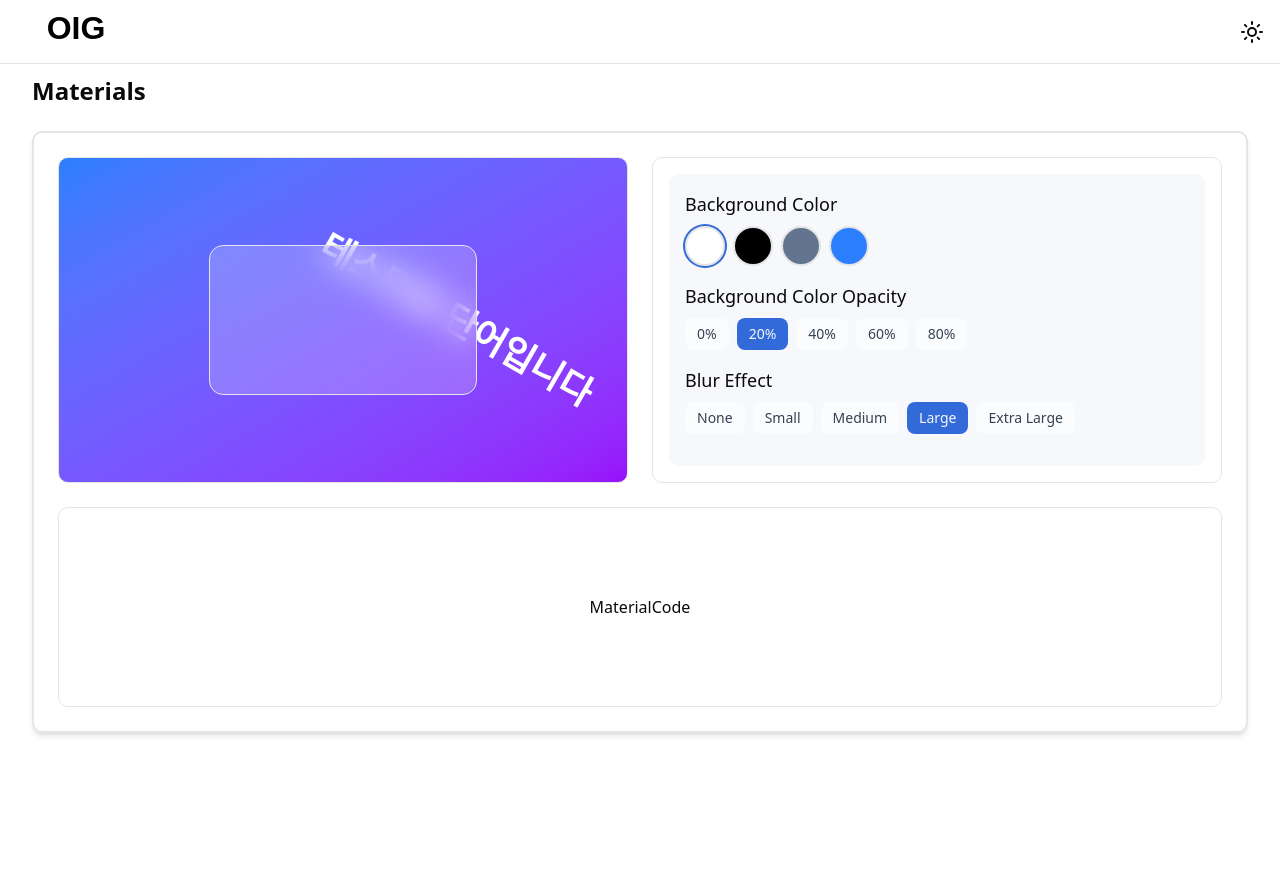
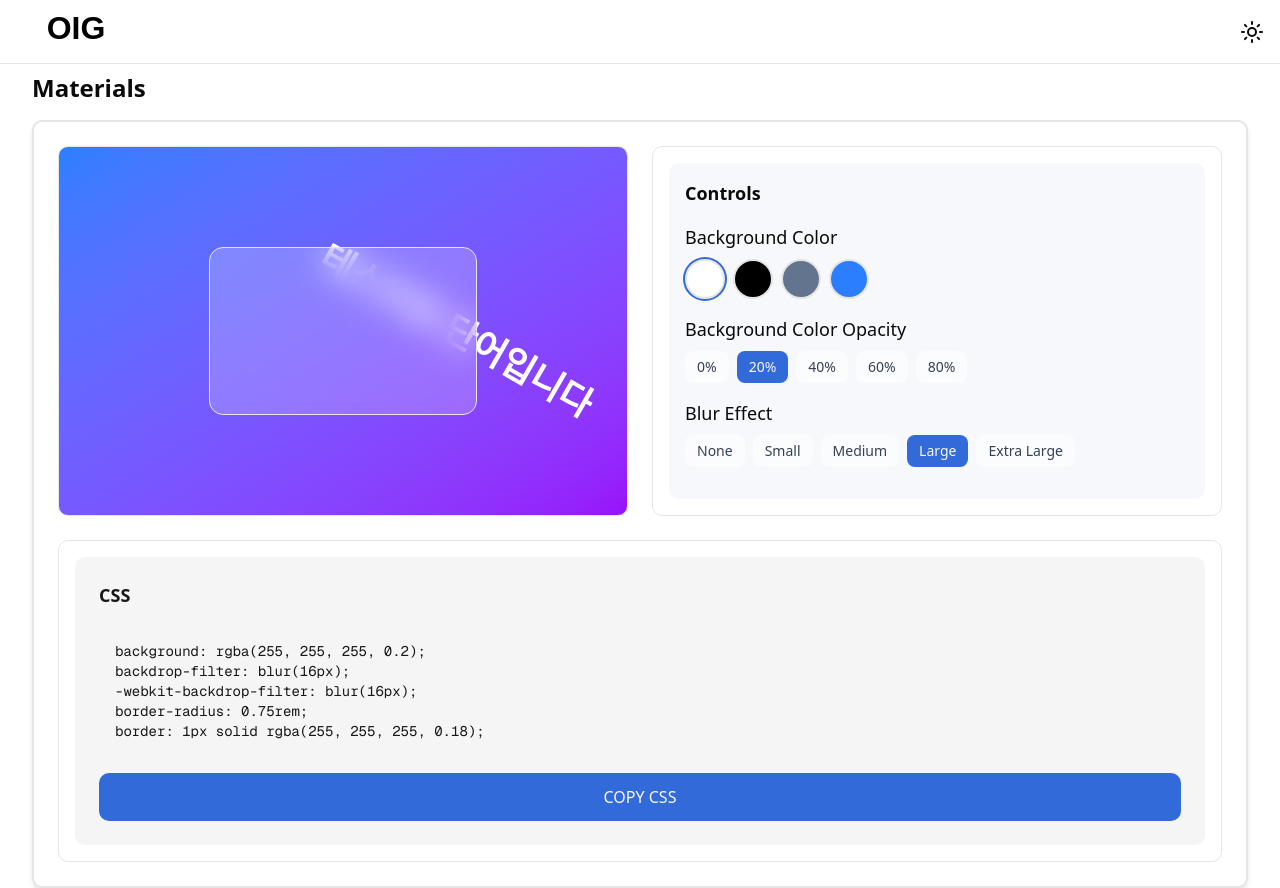
Before and after one commit to otw7917/oig, a Next.js app: page / in a window 1280 px wide. Before the commit the page ends 800 px from the top, so only its background shows below. Built offline with nearby package versions, Linux system fonts and the light colour scheme.

Commit message:
feat: create <MaterialCode />  showing CSS code with clipboard functionality

```diff
--- a/app/components/materials/MaterialCode.tsx
+++ b/app/components/materials/MaterialCode.tsx
@@ -1,5 +1,43 @@
-function MaterialCode() {
-  return <div>MaterialCode</div>;
+import { useRef, useState, useEffect } from "react";
+
+interface MaterialCodeProps {
+  code: string;
+}
+
+function MaterialCode({ code }: MaterialCodeProps) {
+  const [copied, setCopied] = useState(false);
+  const codeRef = useRef<HTMLPreElement>(null);
+
+  useEffect(() => {
+    if (copied) {
+      const timer = setTimeout(() => setCopied(false), 2000);
+      return () => clearTimeout(timer);
+    }
+  }, [copied]);
+
+  const handleCopyCode = () => {
+    navigator.clipboard.writeText(code).then(() => {
+      setCopied(true);
+    });
+  };
+
+  return (
+    <div className='w-full bg-secondary rounded-lg p-6'>
+      <h3 className='text-lg font-bold text-secondary-foreground mb-4'>CSS</h3>
+      <pre
+        ref={codeRef}
+        className='bg-secondary p-4 rounded-lg overflow-x-auto text-sm text-secondary-foreground font-mono whitespace-pre-wrap mb-4'
+      >
+        {code}
+      </pre>
+      <button
+        onClick={handleCopyCode}
+        className='w-full py-3 bg-accent hover:bg-accent/80 text-accent-foreground rounded-lg transition-colors flex items-center justify-center font-medium'
+      >
+        {copied ? <span>복사됨!</span> : <span>COPY CSS</span>}
+      </button>
+    </div>
+  );
 }
 
 export default MaterialCode;
--- a/app/components/materials/MaterialControls.tsx
+++ b/app/components/materials/MaterialControls.tsx
@@ -43,6 +43,7 @@ function MaterialControls({
 
   return (
     <div className='w-full p-4 bg-slate-200/30 dark:bg-black/30 backdrop-blur-sm rounded-lg'>
+      <h2 className='text-lg font-bold mb-4'>Controls</h2>
       <div className='mb-4'>
         <h3 className='text-lg font-medium mb-2'>Background Color</h3>
         <div className='flex gap-2'>
--- a/app/components/materials/MaterialSection.tsx
+++ b/app/components/materials/MaterialSection.tsx
@@ -1,24 +1,56 @@
 "use client";
 
-import { useState } from "react";
+import { useState, useMemo } from "react";
 import MaterialCode from "./MaterialCode";
 import MaterialControls from "./MaterialControls";
 import MaterialPreview from "./MaterialPreview";
-import type { BgOpacity } from "./utils/materialClass";
+import type { BgOpacity, BgColor, BlurLevel } from "./utils/materialClass";
 import BackgroundText from "./BackgroundText";
 
-type BgColor = "white" | "black" | "slate" | "blue";
-type BlurLevel = "none" | "sm" | "md" | "lg" | "2xl";
+// CSS 코드 생성을 위한 매핑 객체들
+const bgColorMap = {
+  white: "255, 255, 255",
+  black: "0, 0, 0",
+  slate: "100, 116, 139",
+  blue: "59, 130, 246",
+};
+
+const blurMap = {
+  none: "0px",
+  sm: "4px",
+  md: "12px",
+  lg: "16px",
+  "2xl": "24px",
+};
 
 export default function MaterialSection() {
   const [bgColor, setBgColor] = useState<BgColor>("white");
   const [blur, setBlur] = useState<BlurLevel>("lg");
   const [bgOpacity, setBgOpactiy] = useState<BgOpacity>("20");
 
+  // 현재 설정에 따른 CSS 코드 생성
+  const generatedCssCode = useMemo(() => {
+    // 불투명도를 0-1 사이 숫자로 변환
+    const opacity = parseInt(bgOpacity) / 100;
+
+    const cssCode =
+      `background: rgba(${bgColorMap[bgColor]}, ${opacity});
+` +
+      `backdrop-filter: blur(${blurMap[blur]});
+` +
+      `-webkit-backdrop-filter: blur(${blurMap[blur]});
+` +
+      `border-radius: 0.75rem;
+` +
+      `border: 1px solid rgba(255, 255, 255, 0.18);`;
+
+    return cssCode;
+  }, [bgColor, blur, bgOpacity]);
+
   return (
     <section className='flex flex-col items-center justify-center w-full min-h-[calc(100vh-4rem)] pt-16 px-4 md:px-6 lg:px-8'>
       <div className='w-full max-w-7xl mx-auto'>
-        <h1 className='text-2xl font-bold mb-6 pt-2 text-left'>Materials</h1>
+        <h1 className='text-2xl font-bold mb-4 pt-2 text-left'>Materials</h1>
 
         <div className='border-2 rounded-lg shadow-md backdrop-blur-sm bg-white/10 dark:bg-black/10 p-6'>
           <div className='grid grid-cols-1 md:grid-cols-2 gap-6'>
@@ -41,7 +73,7 @@ export default function MaterialSection() {
               />
             </div>
             <div className='md:col-span-2 min-h-[200px] flex items-center justify-center border rounded-lg p-4 bg-white/5 dark:bg-black/5 mt-0'>
-              <MaterialCode />
+              <MaterialCode code={generatedCssCode} />
             </div>
           </div>
         </div>
```
